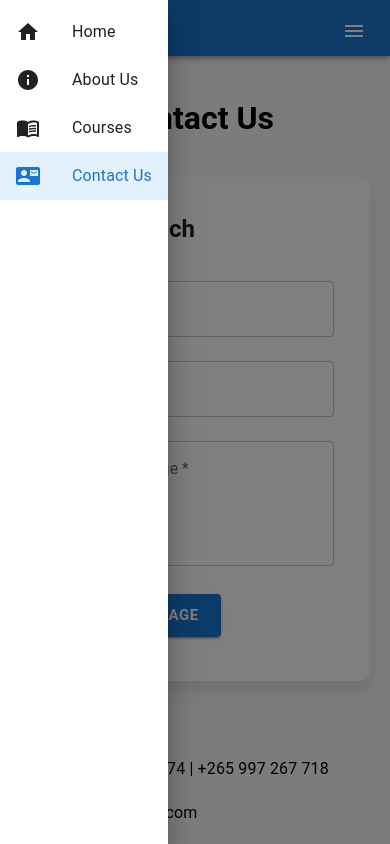
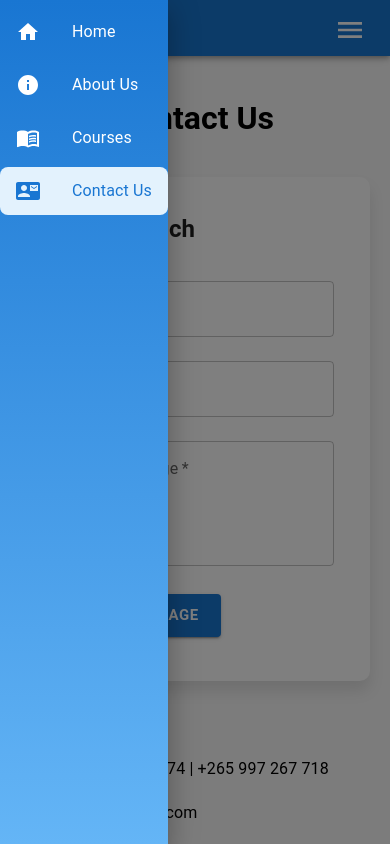
Before and after one commit to WilliamSato77/dreamon, a React (Create React App) app: page /contact in a window 390 px wide. Both pictures are taken after a click on the button 354 px from the left and 28 px from the top of the page. Shown: the top 844 px of the page. Built offline with nearby package versions, Linux system fonts and the light colour scheme.

Commit message:
Styled the hamburger menu added hover scaling and rotation, applied gradient background, smooth fade-in effect for the drawer

```diff
--- a/src/components/navigation/nav.js
+++ b/src/components/navigation/nav.js
@@ -66,6 +66,13 @@ function Nav() {
           sx={{
             backgroundColor: isActive(item.path) ? "#e3f2fd" : "transparent",
             color: isActive(item.path) ? "#1976d2" : "inherit",
+            borderRadius: "8px",
+            transition: "background-color 0.3s ease, transform 0.2s ease",
+            "&:hover": {
+              backgroundColor: "#bbdefb",
+              transform: "scale(1.05)",
+            },
+            marginBottom: "5px",
           }}
         >
           <ListItemIcon
@@ -124,9 +131,15 @@ function Nav() {
             color="inherit"
             edge="start"
             onClick={() => toggleDrawer(true)}
-            sx={{ display: { xs: "block", md: "none" } }}
+            sx={{
+              display: { xs: "block", md: "none" },
+              transition: "transform 0.3s ease",
+              "&:hover": {
+                transform: "rotate(15deg) scale(1.2)",
+              },
+            }}
           >
-            <MenuIcon />
+            <MenuIcon sx={{ fontSize: "2rem" }} />
           </IconButton>
 
           {/* Drawer for Mobile Navigation */}
@@ -137,6 +150,8 @@ function Nav() {
             transitionDuration={300}
             sx={{
               ".MuiDrawer-paper": {
+                background: "linear-gradient(to bottom, #1976d2, #64b5f6)",
+                color: "#fff",
                 animation: "fade-in 0.5s ease",
               },
             }}
```
